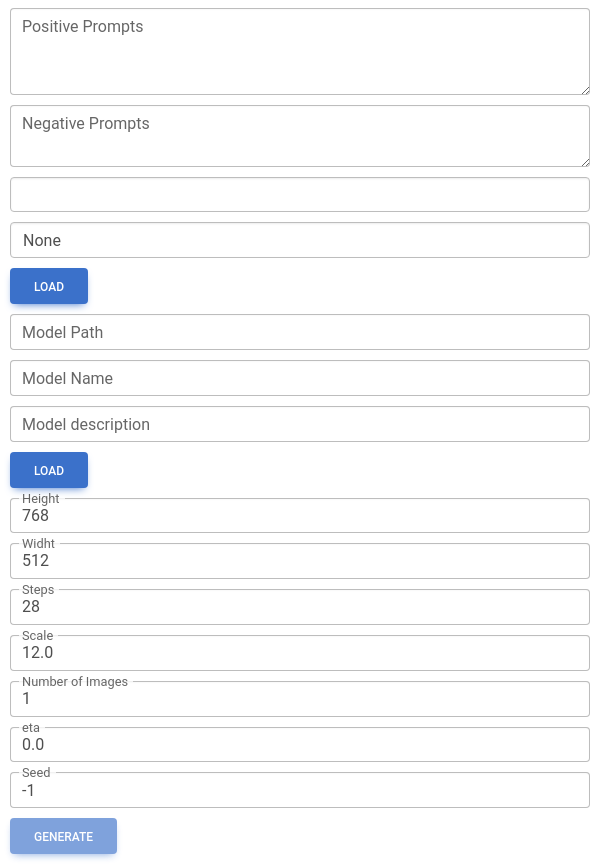
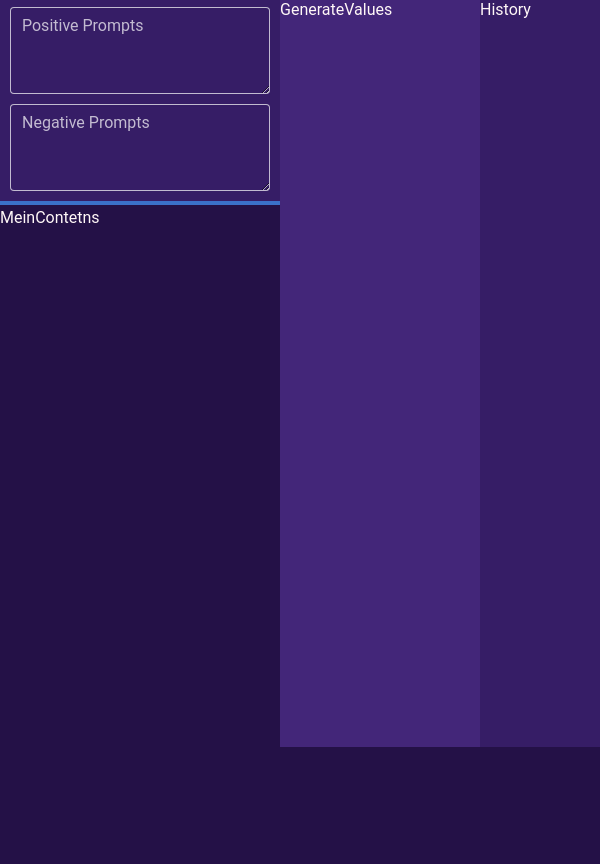
Before and after one commit to Limitex/Source-Diffusion, an Electron app: page window_main/index.html in a window 600 px wide. Shown: the part 53-917 px from the top of the page. After the commit the page ends 800 px from the top, so only its background shows below. Drawn offline with nearby package versions, Linux system fonts and the light colour scheme.

Commit message:
Early stage of screen design

```diff
--- a/window_main/index.html
+++ b/window_main/index.html
@@ -6,16 +6,15 @@
     <meta name="viewport" content="width=device-width, initial-scale=1.0"/>
     <title>Source Diffusion</title>
     <link rel="stylesheet" type="text/css" href="../window_src/destyle.css">
-    <link rel="stylesheet" type="text/css" href="../node_modules/mdb-ui-kit/css/mdb.min.css"/>
-    <link rel="stylesheet" type="text/css" href="src/main.css">
+    <link rel="stylesheet" type="text/css" href="../node_modules/mdb-ui-kit/css/mdb.dark.min.css"/>
+    <link rel="stylesheet" type="text/css" href="src/css/root.css">
+    <link rel="stylesheet" type="text/css" href="src/css/layout.css">
+    <link rel="stylesheet" type="text/css" href="src/css/main.css">
   </head>
   <body>
-    <h1>Source Diffusion</h1>
-    <div class="progress progress-container">
-      <div id="generate-progressbar" class="progress-bar" role="progressbar" aria-valuenow="0" aria-valuemin="0" aria-valuemax="100" style="width: 100%"></div>
-    </div>
-    <div class="form-group">
-      <div id="prompts-text-area">
+    <div id="top-bar">TopBar</div>
+    <div id="generate-top-bar">
+      <div class="form-group">
         <div class="input-container">
           <div class="form-outline">
             <textarea class="form-control" id="positive-prompts" rows="3"></textarea>
@@ -24,106 +23,18 @@
         </div>
         <div class="input-container">
           <div class="form-outline">
-            <textarea class="form-control" id="negative-prompts" rows="2"></textarea>
+            <textarea class="form-control" id="negative-prompts" rows="3"></textarea>
             <label class="form-label" for="negative-prompts">Negative Prompts</label>
           </div>
         </div>
       </div>
-      <div id="model-selector">
-        <div class="input-container">
-          <select class="form-control" id="model-list"></select>
-        </div>
-        <div class="input-container">
-          <select class="form-control" id="vae-list">
-            <option value="null">None</option>
-          </select>
-        </div>
-        <div class="input-container">
-          <div id="loadedModelText"></div>
-        </div>
-        <div class="input-container">
-          <button id="switchmodelbutton" class="btn btn-primary" type="button" onclick="switchModel()">
-            <span class="loadingStatus" role="status" aria-hidden="true"></span>
-            <span class="loadingText sr-only">Load</span>
-          </button>
-        </div>
-      </div>
-      <div id="model-loader">
-        <div class="input-container">
-          <div class="form-outline">
-            <input type="text" id="input-model-path" class="form-control" />
-            <label class="form-label" for="input-model-path">Model Path</label>
-          </div>
-        </div>
-        <div class="input-container">
-          <div class="form-outline">
-            <input type="text" id="input-model-name" class="form-control" />
-            <label class="form-label" for="input-model-name">Model Name</label>
-          </div>
-        </div>
-        <div class="input-container">
-          <div class="form-outline">
-            <input type="text" id="input-model-description" class="form-control" />
-            <label class="form-label" for="input-model-description">Model description</label>
-          </div>
-        </div>
-        <button id="loadnewmodelbutton" class="btn btn-primary" type="button" onclick="loadNewModel()">
-          <span class="loadingStatus" role="status" aria-hidden="true"></span>
-          <span class="loadingText sr-only">Load</span>
-        </button>
-      </div>
-      <div id="generate-property">
-        <div class="input-container">
-          <div class="form-outline">
-            <input min="1" max="1024" step="1" value="768" type="number" id="input-height" class="form-control" />
-            <label class="form-label" for="input-height">Height</label>
-          </div>
-        </div>
-        <div class="input-container">
-          <div class="form-outline">
-            <input min="1" max="1025" step="1" value="512" type="number" id="input-width" class="form-control" />
-            <label class="form-label" for="input-width">Widht</label>
-          </div>
-        </div>
-        <div class="input-container">
-          <div class="form-outline">
-            <input min="1" max="50" step="1" value="28" type="number" id="input-steps" class="form-control" />
-            <label class="form-label" for="input-steps">Steps</label>
-          </div>
-        </div>
-        <div class="input-container">
-          <div class="form-outline">
-            <input min="0.1" max="100" step="0.1" value="12.0" type="number" id="input-scale" class="form-control" />
-            <label class="form-label" for="input-scale">Scale</label>
-          </div>
-        </div>
-        <div class="input-container">
-          <div class="form-outline">
-            <input min="1" max="100" step="1" value="1" type="number" id="input-generate-num" class="form-control" />
-            <label class="form-label" for="input-generate-num">Number of Images</label>
-          </div>
-        </div>
-        <div class="input-container">
-          <div class="form-outline">
-            <input min="0.0" max="1.0" step="0.1" value="0.0" type="number" id="input-eta" class="form-control" />
-            <label class="form-label" for="input-eta">eta</label>
-          </div>
-        </div>
-        <div class="input-container">
-          <div class="form-outline">
-            <input min="-1" step="1" value="-1" type="number" id="input-seed" class="form-control" />
-            <label class="form-label" for="input-seed">Seed</label>
-          </div>
-        </div>
-        <div class="input-container">
-          <button id="generatebutton" class="btn btn-primary" type="button" onclick="generateImage()" disabled>
-            <span class="loadingStatus" role="status" aria-hidden="true"></span>
-            <span class="loadingText sr-only">Generate</span>
-          </button>
-        </div>
+      <div class="progress">
+        <div id="generate-progressbar" class="progress-bar" role="progressbar" aria-valuenow="0" aria-valuemin="0" aria-valuemax="100" style="width: 100%"></div>
       </div>
     </div>
-    <div id="generate-images"></div>
+    <div id="sidebar">History</div>
+    <div id="generate-sidebar">GenerateValues</div>
+    <div id="main-content">MeinContetns</div>
   </body>
   <script src="../node_modules/mdb-ui-kit/js/mdb.min.js"></script>
   <script src="src/elementsClass.js"></script>
--- /dev/null
+++ b/window_main/src/css/layout.css
@@ -0,0 +1,41 @@
+#top-bar {
+  height: var(--top-bar-height);
+  width: 100%;
+  background-color: var(--root-color-2);
+  color: var(--root-color-0);
+  display: flex;
+  justify-content: center;
+  align-items: center;
+}
+
+#generate-top-bar {
+  top: var(--top-bar-height);
+  width: calc(100% - var(--side-bar-width) - var(--gen-side-bar-width));
+  background-color: var(--root-color-3);
+  color: var(--root-color-0);
+}
+
+#sidebar {
+  position: absolute;
+  top: var(--top-bar-height);
+  right: 0;
+  height: calc(100% - var(--top-bar-height));
+  width: var(--side-bar-width);
+  background-color: var(--root-color-3);
+  color: var(--root-color-0);
+}
+
+#generate-sidebar {
+  position: absolute;
+  top: var(--top-bar-height);
+  right: var(--side-bar-width);
+  height: calc(100% - var(--top-bar-height));
+  width: var(--gen-side-bar-width);
+  background-color: var(--root-color-4);
+  color: var(--root-color-0);
+}
+
+#main-content {
+  width: calc(100% - var(--side-bar-width) - var(--gen-side-bar-width));
+  color: var(--root-color-0);
+}
--- /dev/null
+++ b/window_main/src/css/main.css
@@ -0,0 +1,16 @@
+#positive-prompts {
+  color: var(--root-color-0);
+}
+
+#negative-prompts {
+  color: var(--root-color-0);
+}
+
+#generate-top-bar .form-group {
+  width: 100%;
+  overflow: hidden;
+}
+
+.input-container {
+  margin: 10px;
+}
--- /dev/null
+++ b/window_main/src/css/root.css
@@ -0,0 +1,28 @@
+:root {
+  --root-color-0: #fff7f7;
+  --root-color-1: #241147;
+  --root-color-2: #2d1757;
+  --root-color-3: #361d66;
+  --root-color-4: #432679;
+  --root-color-5: #4a2d80;
+  --root-color-6: #57388f;
+
+  --top-bar-height: 50px;
+  --gen-top-bar-height: 120px;
+  --side-bar-width: 120px;
+  --gen-side-bar-width: 200px;
+}
+
+html {
+  height: 100%;
+  width: 100%;
+}
+
+body {
+  height: 100%;
+  width: 100%;
+  margin: 0;
+  padding: 0;
+  overflow: hidden;
+  background-color: var(--root-color-1);
+}
--- a/window_main/src/main.css
+++ /dev/null
@@ -1,11 +0,0 @@
-.input-container {
-  margin: 10px 0;
-}
-
-.progress-container {
-  margin: 10px 0;
-}
-
-.form-group {
-  margin: 10px;
-}
```
